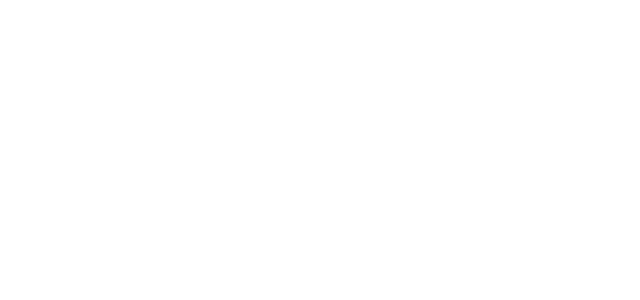
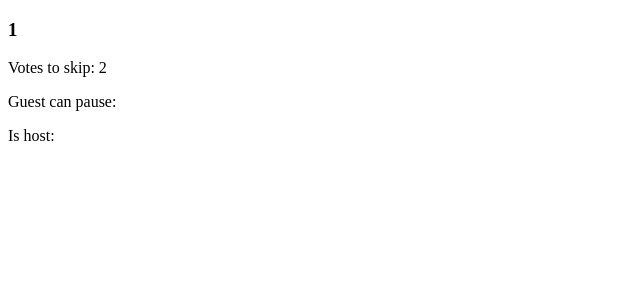
Before and after one commit to joaonc/django-react-music-controller, a React app in the folder music_controller/frontend/: page /room/1 in a window 1280 px wide. Before the commit this address had no page. Shown: the top 300 px of the page, without its empty margins (0-640 px from the left). Built offline with nearby package versions, Linux system fonts and the light colour scheme; the HTML template or start-up script is replaced by a standard one.

Commit message:
route to room page

```diff
--- a/music_controller/frontend/src/components/CreateRoomPage.js
+++ b/music_controller/frontend/src/components/CreateRoomPage.js
@@ -38,10 +38,10 @@
             }
         ).then(response => response.json()
         ).then(data => {
-            console.log('SUCCESS')
             console.log(data)
+            const roomCode = data.code
         }).catch(err => {
-            console.log('ERROR')
+            console.log('ERROR CREATING ROOM')
             console.log(err)
         })
     }
--- a/music_controller/frontend/src/components/HomePage.js
+++ b/music_controller/frontend/src/components/HomePage.js
@@ -7,6 +7,7 @@
 
 import CreateRoomPage from './CreateRoomPage'
 import JoinRoomPage from './JoinRoomPage'
+import RoomPage from './Room'
 
 
 const HomePage = () => {
@@ -16,6 +17,7 @@
                 <Route path='/' element={<p>Test <strong>inline</strong>.</p>}/>
                 <Route path='/join' element={<JoinRoomPage/>}/>
                 <Route path='/create' element={<CreateRoomPage/>}/>
+                <Route path='/room/:roomCode' element={<RoomPage/>}/>
             </Routes>
         </BrowserRouter>
     )
--- a/music_controller/frontend/src/components/Room.js
+++ b/music_controller/frontend/src/components/Room.js
@@ -1,18 +1,24 @@
 import React, {useState} from 'react'
+import { useParams } from 'react-router-dom'
+
 
 const RoomPage = () => {
     const [votesToSkip, setVotesToSkip] = useState(2)
     const [guestCanPause, setGuestCanPause] = useState(true)
     const [isHost, setIsHost] = useState(false)
 
+    // `useParams` comes from ReactRouter, `roomCode` from route definition
+    const urlParams = useParams()
+    const roomCode = urlParams.roomCode
+
     return (
         <div>
+            <h3>{roomCode}</h3>
             <p>Votes to skip: {votesToSkip}</p>
             <p>Guest can pause: {guestCanPause}</p>
             <p>Is host: {isHost}</p>
         </div>
     )
-
 }
 
 export default RoomPage
```
Also changed, not shown: 1 other file (tests, documents, lock files or other folders).
